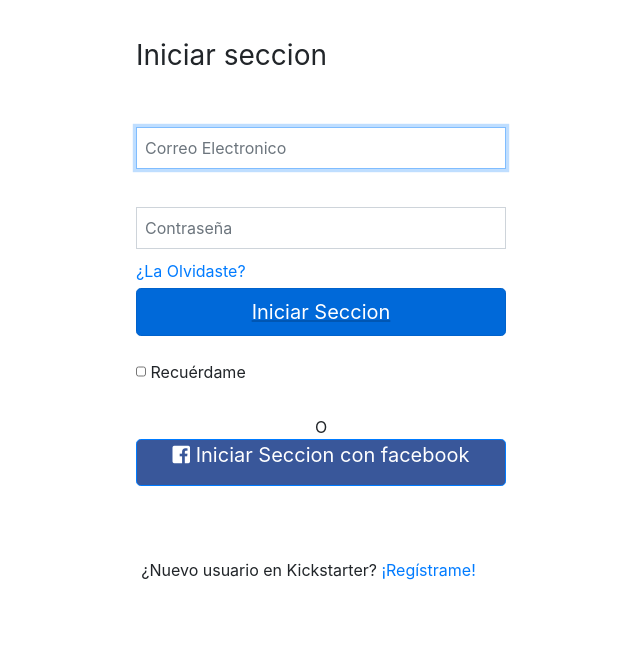
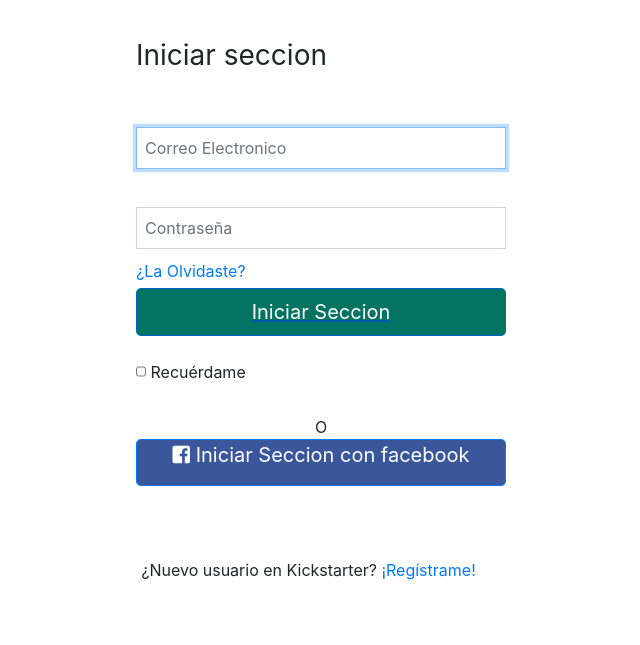
Before and after one commit to GenesisIza/proyecto-POO, a PHP site: page /Iniciar-seccion.php in a window 1280 px wide, with the pointer over the restyled element. Shown: the part 76-721 px from the top of the page, without its empty margins (319-959 px from the left). Run offline with PHP 8.4, Linux system fonts and the light colour scheme.

Commit message:
inicio de seccion
modifique colores

```diff
--- a/Kickstarter/css/signin.css
+++ b/Kickstarter/css/signin.css
@@ -57,7 +57,7 @@ text-align: left;
 
 .btn-primary:hover {
     color: #fff;
-    background-color: #0069d9;
+    background-color: #037362;
     border-color: #0062cc;
 
 }
@@ -65,6 +65,7 @@ text-align: left;
 .btn-inicio{
   margin-bottom:  0px;
 }
+
 .btn-facebook{
  padding: 0;
   margin: 0;
```
